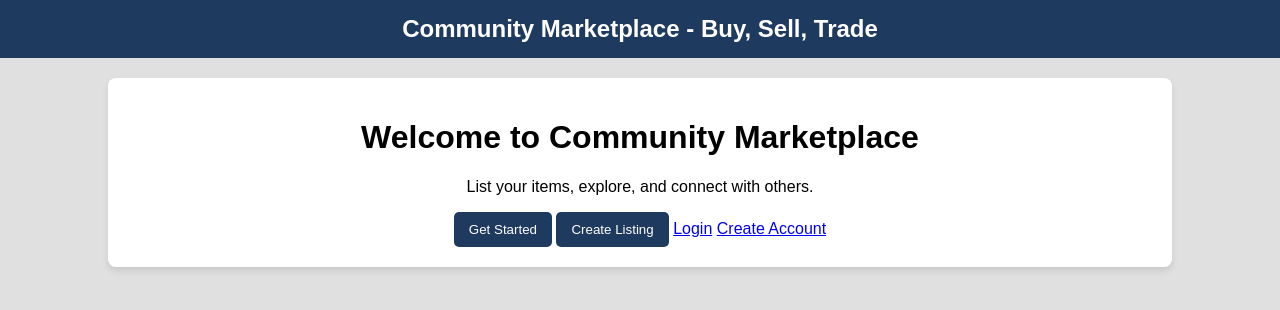
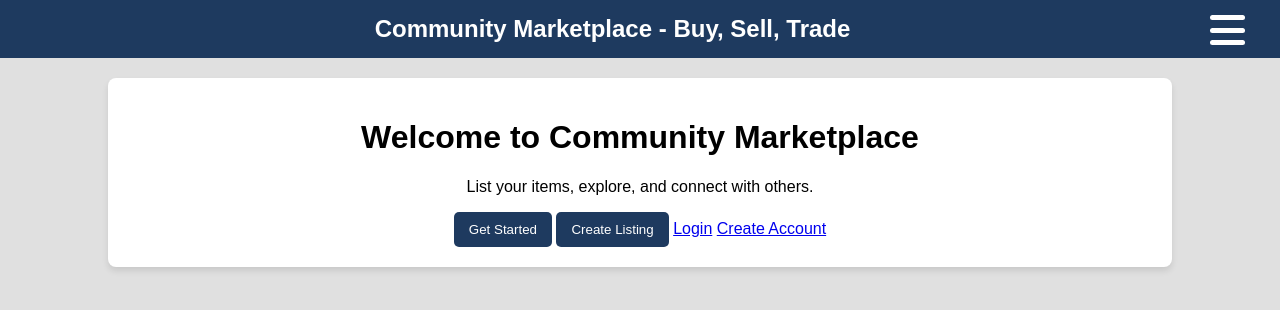
Before and after one commit to abby-graber/Community-Marketplace, a Flask app: page / in a window 1280 px wide. Shown: the top 310 px of the page. Run offline with Flask 3, Linux system fonts and the light colour scheme; some libraries are stand-ins or nearby versions.

Commit message:
Added side menu to home page

```diff
--- a/static/styles.css
+++ b/static/styles.css
@@ -79,3 +79,62 @@ button:hover {
 .suggestion-item:hover {
     background: #f0f0f0;
 }
+
+.side-menu {
+    height: 100%;
+    width: 0;
+    position: fixed;
+    top: 0;
+    right: 0;
+    background-color: white;
+    box-shadow: 0px 4px 6px rgba(0, 0, 0, 0.1);
+    border-radius: 8px;
+    overflow-x: hidden;
+    transition: 0.3s;
+    padding-top: 20px;
+}
+
+.side-menu a {
+    padding: 30px 20px;
+    text-decoration: none;
+    font-size: 20px;
+    color: #163152;
+    display: block;
+    transition: 0.3s;
+}
+
+.side-menu a:hover {
+    background-color: #0d2038;
+}
+
+.close-btn {
+    position: absolute;
+    top: 10px;
+    right: 20px;
+    font-size: 30px;
+    color: #163152;
+    cursor: pointer;
+    text-decoration: none;
+    border-radius: 5px;
+}
+
+.menu-btn {
+    display: flex;
+    flex-direction: column;
+    justify-content: space-between;
+    width: 35px;
+    height: 30px;
+    background: none;
+    border: none;
+    cursor: pointer;
+    padding: 0;
+    float: right;
+    margin-right: 20px;
+}
+
+.menu-btn div {
+    width: 100%;
+    height: 5px;
+    background-color: white;
+    border-radius: 5px;
+}
--- a/templates/index.html
+++ b/templates/index.html
@@ -8,6 +8,15 @@
 
     <header>
         Community Marketplace - Buy, Sell, Trade
+        <button class="menu-btn" onclick="toggleMenu()"> <div></div> <div></div> <div></div> </button>
+        <div class="side-menu" id="sideMenu">
+            <a href="{{ url_for('listings.create_listing_page') }}">Create Listing</a>
+            <a href="{{ url_for('address.address_page') }}">Schedule a Meeting</a>
+            <!-- Add more links to other services -->
+            <a href="#">Services</a>
+            <a href="#">Contact</a>
+            <a href="#" class="close-btn" onclick="toggleMenu()">&times;</a>
+        </div>
     </header>
 
     <div class="container">
@@ -24,5 +33,16 @@
         <a href="{{ url_for('register') }}">Create Account</a>
     </div>
 
+    <script>
+        function toggleMenu() {
+            let menu = document.getElementById("sideMenu");
+            if(menu.style.width === "250px") {
+                menu.style.width = "0";
+            } else {
+                menu.style.width = "250px";
+            }
+        }
+    </script>
+
 </body>
 </html>
```
Also changed, not shown: templates/address.html (+11 -10 lines).
